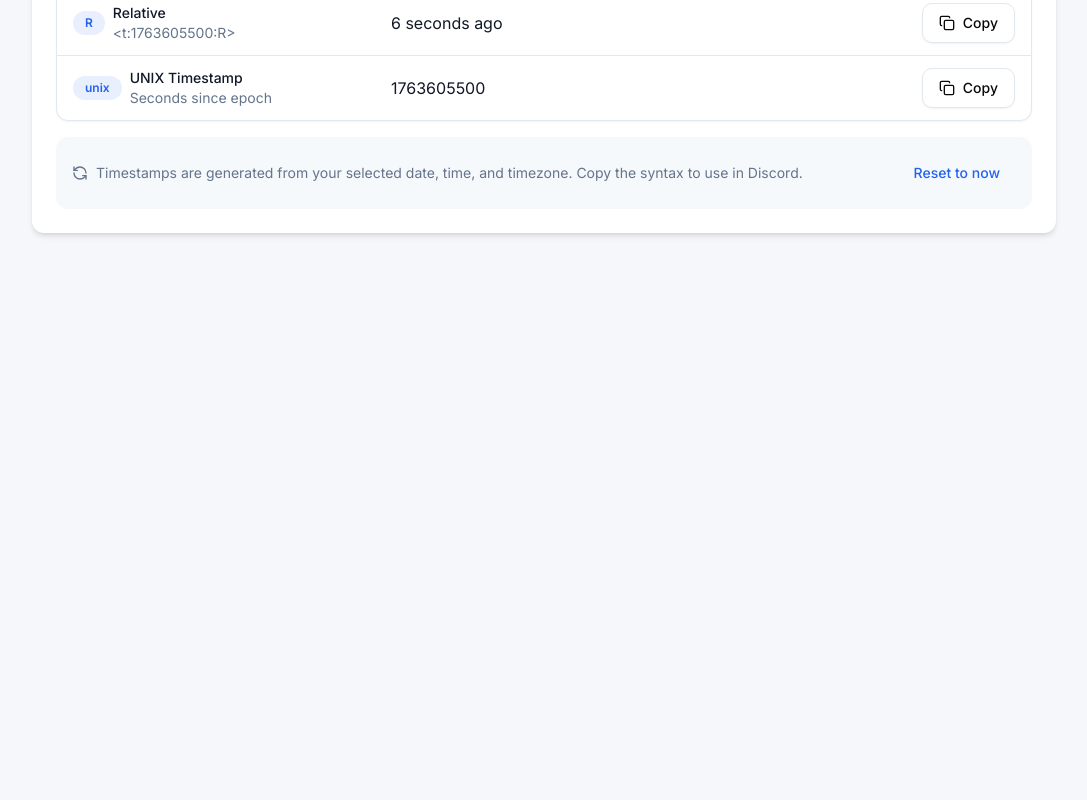
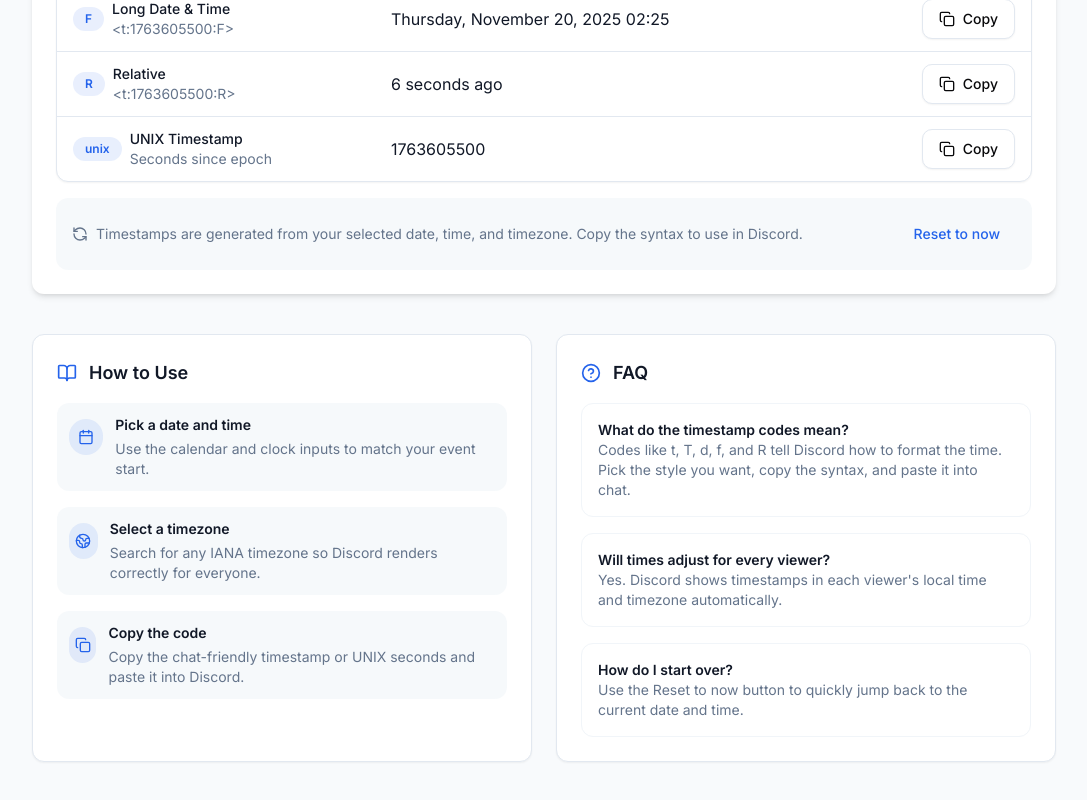
Before and after one commit to ningfengjian/dstime, a Next.js app: page / in a window 1280 px wide. Shown: the part 815-1615 px from the top of the page, without its empty margins (96-1183 px from the left). Before the commit the page ends 1088 px from the top, so only its background shows below. Built offline with nearby package versions, Linux system fonts and the light colour scheme.

Commit message:
Add navigation and informational sections

```diff
--- /dev/null
+++ b/app/about/page.tsx
@@ -0,0 +1,19 @@
+export default function AboutPage() {
+  return (
+    <main className="min-h-screen px-4 py-10">
+      <div className="mx-auto max-w-3xl space-y-4">
+        <h1 className="text-3xl font-semibold text-gray-900">About</h1>
+        <p className="text-muted-foreground">
+          dstime helps you craft Discord-ready timestamps with accurate timezone handling and
+          easy copy actions. The tool was built to simplify sharing event schedules with global
+          communities.
+        </p>
+        <p className="text-muted-foreground">
+          Adjust your date, time, and timezone, preview how Discord will render the message, and
+          copy the syntax that fits your context—whether you need a full date, relative time, or a
+          raw UNIX timestamp.
+        </p>
+      </div>
+    </main>
+  );
+}
--- /dev/null
+++ b/app/blog/page.tsx
@@ -0,0 +1,39 @@
+const posts = [
+  {
+    title: "Why Discord timestamps matter",
+    summary:
+      "Share event times that automatically adjust to each viewer's timezone, reducing confusion and missed meetings.",
+  },
+  {
+    title: "Formatting tips for chat",
+    summary: "Pick between short and long date formats, or use relative timestamps for countdown-style messages.",
+  },
+  {
+    title: "Keeping collaborators in sync",
+    summary: "Use UNIX timestamps for automation or bots, and the generator for human-friendly previews in chat.",
+  },
+];
+
+export default function BlogPage() {
+  return (
+    <main className="min-h-screen px-4 py-10">
+      <div className="mx-auto max-w-4xl space-y-6">
+        <div className="space-y-2">
+          <h1 className="text-3xl font-semibold text-gray-900">Blog</h1>
+          <p className="text-muted-foreground">
+            Quick reads to help you share schedules and countdowns with your Discord community.
+          </p>
+        </div>
+
+        <div className="space-y-4">
+          {posts.map((post) => (
+            <article key={post.title} className="rounded-xl border bg-white p-5 shadow-sm">
+              <h2 className="text-xl font-semibold text-gray-900">{post.title}</h2>
+              <p className="text-muted-foreground">{post.summary}</p>
+            </article>
+          ))}
+        </div>
+      </div>
+    </main>
+  );
+}
--- a/app/layout.tsx
+++ b/app/layout.tsx
@@ -1,4 +1,5 @@
 import type { Metadata } from "next";
+import Link from "next/link";
 import { Inter } from "next/font/google";
 import "./globals.css";
 
@@ -16,7 +17,30 @@ export default function RootLayout({
 }>) {
   return (
     <html lang="en">
-      <body className={inter.className}>{children}</body>
+      <body className={inter.className}>
+        <div className="min-h-screen bg-slate-50">
+          <header className="sticky top-0 z-40 border-b bg-white/90 backdrop-blur">
+            <div className="mx-auto flex max-w-5xl items-center justify-between px-4 py-4">
+              <Link href="/" className="text-lg font-semibold text-gray-900">
+                dstime
+              </Link>
+              <nav className="flex items-center gap-6 text-sm font-medium text-muted-foreground">
+                <Link href="/" className="transition hover:text-primary">
+                  Home
+                </Link>
+                <Link href="/about" className="transition hover:text-primary">
+                  About
+                </Link>
+                <Link href="/blog" className="transition hover:text-primary">
+                  Blog
+                </Link>
+              </nav>
+            </div>
+          </header>
+
+          {children}
+        </div>
+      </body>
     </html>
   );
 }
--- a/app/page.tsx
+++ b/app/page.tsx
@@ -1,7 +1,8 @@
 "use client";
 
 import { useEffect, useMemo, useRef, useState } from "react";
-import { CalendarIcon, Clock3, Copy, Globe2, Hash, RefreshCcw } from "lucide-react";
+import type { LucideIcon } from "lucide-react";
+import { BookOpen, CalendarIcon, CircleHelp, Clock3, Copy, Globe2, Hash, RefreshCcw } from "lucide-react";
 import { DateTime } from "luxon";
 
 import { Button } from "@/components/ui/button";
@@ -38,6 +39,40 @@ const formatters = [
   { label: "Long Date", code: "D", format: (dt: DateTime) => dt.toFormat("EEEE, LLLL d, yyyy") },
   { label: "Short Date & Time", code: "f", format: (dt: DateTime) => dt.toFormat("LLLL d, yyyy HH:mm") },
   { label: "Long Date & Time", code: "F", format: (dt: DateTime) => dt.toFormat("EEEE, LLLL d, yyyy HH:mm") },
+];
+
+const howToUseSteps: { title: string; description: string; icon: LucideIcon }[] = [
+  {
+    title: "Pick a date and time",
+    description: "Use the calendar and clock inputs to match your event start.",
+    icon: CalendarIcon,
+  },
+  {
+    title: "Select a timezone",
+    description: "Search for any IANA timezone so Discord renders correctly for everyone.",
+    icon: Globe2,
+  },
+  {
+    title: "Copy the code",
+    description: "Copy the chat-friendly timestamp or UNIX seconds and paste it into Discord.",
+    icon: Copy,
+  },
+];
+
+const faqItems = [
+  {
+    question: "What do the timestamp codes mean?",
+    answer:
+      "Codes like t, T, d, f, and R tell Discord how to format the time. Pick the style you want, copy the syntax, and paste it into chat.",
+  },
+  {
+    question: "Will times adjust for every viewer?",
+    answer: "Yes. Discord shows timestamps in each viewer's local time and timezone automatically.",
+  },
+  {
+    question: "How do I start over?",
+    answer: "Use the Reset to now button to quickly jump back to the current date and time.",
+  },
 ];
 
 function getInitialTime() {
@@ -288,6 +323,43 @@ export default function Home() {
             </div>
           </CardContent>
         </Card>
+
+        <div className="mt-10 grid gap-6 lg:grid-cols-2">
+          <section className="rounded-xl border bg-white p-6 shadow-sm">
+            <div className="mb-4 flex items-center gap-3">
+              <BookOpen className="h-5 w-5 text-primary" />
+              <h2 className="text-lg font-semibold text-gray-900">How to Use</h2>
+            </div>
+            <div className="space-y-4">
+              {howToUseSteps.map((step) => (
+                <div key={step.title} className="flex gap-3 rounded-lg bg-muted/60 p-3">
+                  <div className="mt-1 flex h-9 w-9 items-center justify-center rounded-full bg-primary/10 text-primary">
+                    <step.icon className="h-4 w-4" />
+                  </div>
+                  <div className="space-y-1">
+                    <p className="text-sm font-semibold text-gray-900">{step.title}</p>
+                    <p className="text-sm text-muted-foreground">{step.description}</p>
+                  </div>
+                </div>
+              ))}
+            </div>
+          </section>
+
+          <section className="rounded-xl border bg-white p-6 shadow-sm">
+            <div className="mb-4 flex items-center gap-3">
+              <CircleHelp className="h-5 w-5 text-primary" />
+              <h2 className="text-lg font-semibold text-gray-900">FAQ</h2>
+            </div>
+            <div className="space-y-4">
+              {faqItems.map((item) => (
+                <div key={item.question} className="rounded-lg border border-muted bg-white/70 p-4">
+                  <p className="text-sm font-semibold text-gray-900">{item.question}</p>
+                  <p className="text-sm text-muted-foreground">{item.answer}</p>
+                </div>
+              ))}
+            </div>
+          </section>
+        </div>
       </div>
     </main>
   );
--- a/package.json
+++ b/package.json
@@ -4,9 +4,11 @@
   "private": true,
   "scripts": {
     "dev": "next dev",
+    "predev": "node scripts/patch-radix-select.js",
     "build": "next build",
     "start": "next start",
-    "lint": "next lint"
+    "lint": "next lint",
+    "postinstall": "node scripts/patch-radix-select.js"
   },
   "dependencies": {
     "@radix-ui/react-popover": "^1.1.0",
```
Also changed, not shown: scripts/patch-radix-select.js (added, +51 -0 lines).
